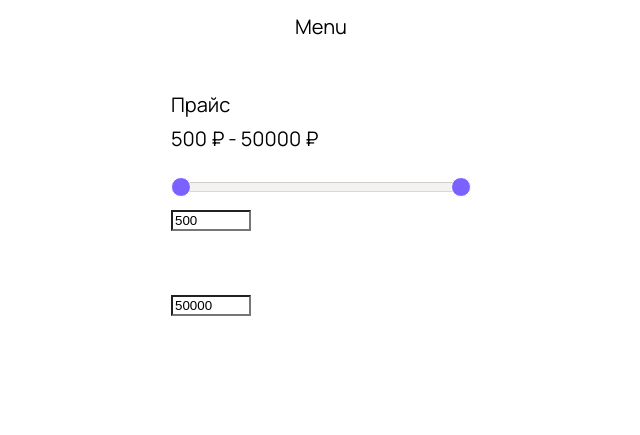
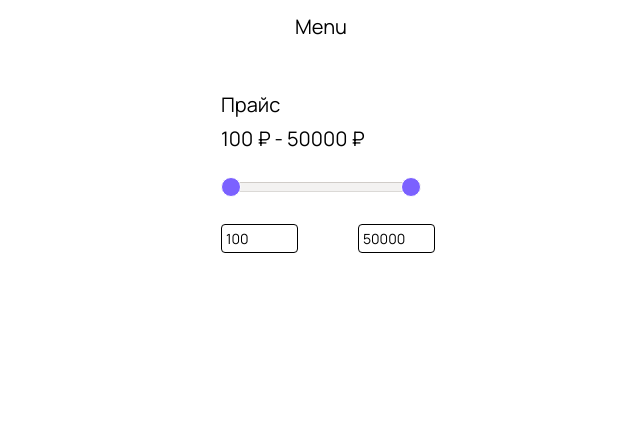
Before and after one commit to Stacy985/input, a website: page index.html in a window 1280 px wide. Shown: the whole page, without its empty margins (319-959 px from the left). Drawn offline with Linux system fonts and the light colour scheme.

Commit message:
исправление полузка

```diff
--- a/index.html
+++ b/index.html
@@ -7,32 +7,52 @@
 
     <meta name="viewport" content="width=device-width, initial-scale=1.0" />
     <title>Inpute</title>
-
   </head>
   <body class="_page">
     <header class="_header">Menu</header>
 
     <main class="_main">
       <h1 class="_main-title">Прайс</h1>
-    <!--   <section class="_range-slider">
-
-        <span class="_rangeValues"></span>
-        <input  value="500" min="500" max="50000" step="500" type="range">
-        <input  value="50000" min="500" max="50000" step="500" type="range">
-      </section> -->
 
       <section class="_range-slider">
-  <span class="_rangeValues"></span>
-  <input class="_range-input" value="500" min="500" max="50000" step="500" type="range">
-  <input class="_range-input" value="50000" min="500" max="50000" step="500" type="range">
-  <input class="_range-lower" value="500" type="number" min="500" max="50000" step="500">
-  <input class="_range-upper" value="50000" type="number" min="500" max="50000" step="500">
-</section>
-
-
+        <span class="_range-values"></span>
+        <input
+          class="_range-input"
+          value="100"
+          min="100"
+          max="50000"
+          step="100"
+          type="range"
+        />
+        <input
+          class="_range-input"
+          value="50000"
+          min=">100"
+          max="50000"
+          step="100"
+          type="range"
+        />
+        <div class="_input-cintainer">
+          <input
+            class="_input _input-lower"
+            value="100"
+            type="number"
+            min="500"
+            max="50000"
+            step="100"
+          />
+          <input
+            class="_input _input-upper"
+            value="50000"
+            type="number"
+            min="100"
+            max="50000"
+            step="100"
+          />
+        </div>
+      </section>
     </main>
 
     <script src="./src/blocks/components/index.js"></script>
-
   </body>
 </html>
--- a/src/blocks/components/index.js
+++ b/src/blocks/components/index.js
@@ -17,45 +17,55 @@
 */
 
 
+// функция обнавления диапазона
+function updateRangeDisplay(sliderSection) {
+  // Поиск всех нужные элементы в разделе
+  const rangeInputs = sliderSection.querySelectorAll("input._range-input[type='range']");
+  const lowerInput = sliderSection.querySelector("input._input-lower");
+  const upperInput = sliderSection.querySelector("input._input-upper");
+  const displayElement = sliderSection.querySelector("._range-values");
 
-
-
-function updateRangeDisplay(sliderSection) {
-  const rangeInputs = sliderSection.querySelectorAll("input._range-input[type='range']");
-  const lowerInput = sliderSection.querySelector("input._range-lower");
-  const upperInput = sliderSection.querySelector("input._range-upper");
-  const displayElement = sliderSection.querySelector("._rangeValues");
-
+  // Значение инпутоп === значения числам
   const lowerValue = parseFloat(lowerInput.value);
   const upperValue = parseFloat(upperInput.value);
 
+  // Input range соотвествует инпутам
   rangeInputs[0].value = lowerValue;
   rangeInputs[1].value = upperValue;
 
+  // Текст на странице === тестку текущими значениями
   displayElement.textContent = `${lowerValue} ₽ - ${upperValue} ₽`;
 }
 
+// Взаимодействие между ползунками и инпутами
 function setupRangeSlider(sliderSection) {
   const rangeInputs = sliderSection.querySelectorAll("input._range-input[type='range']");
-  const lowerInput = sliderSection.querySelector("input._range-lower");
-  const upperInput = sliderSection.querySelector("input._range-upper");
+  const lowerInput = sliderSection.querySelector("input._input-lower");
+  const upperInput = sliderSection.querySelector("input._input-upper");
 
+  //Обработчики событий для всех ползунков
   rangeInputs.forEach(function (rangeInput) {
     rangeInput.addEventListener("input", function () {
+      //Значения инпутов ===  значению положения ползунков
+      lowerInput.value = rangeInputs[0].value;
+      upperInput.value = rangeInputs[1].value;
       updateRangeDisplay(sliderSection);
     });
   });
 
+
   lowerInput.addEventListener("input", function () {
+    rangeInputs[0].value = lowerInput.value;
     updateRangeDisplay(sliderSection);
   });
 
   upperInput.addEventListener("input", function () {
+    rangeInputs[1].value = upperInput.value;
     updateRangeDisplay(sliderSection);
   });
-
   updateRangeDisplay(sliderSection);
 }
+
 
 window.addEventListener("load", function () {
   const sliderSections = document.querySelectorAll("._range-slider");
--- a/src/sass/_components.scss
+++ b/src/sass/_components.scss
@@ -1,26 +1,25 @@
 @import "./_core";
 
-._page {
-  @include flex(64px, column, center);
-  margin: 20px
+._header {
+  @include font(black, "Manrope Regular");
 }
 
-
-._header{
-  @include font(black, 'Manrope Regular')
+._main-title {
+  @include font(black, "Manrope Regular");
 }
 
-._main-title{
-  @include font(black, 'Manrope Regular')
-}
-
-
-._rangeValues{
-  @include font(black, 'Manrope Regular')
+._range-values {
+  @include font(black, "Manrope Regular");
 }
 
 section._range-slider {
-  @include range-slider(300px, 300px, 50px, #F3F2F1, #7B61FF, left);
+  @include range-slider(200px, 300px, 50px, #f3f2f1, #7b61ff, left);
   @include flex(64px, column, flex-start, flex-start);
   margin-top: 20px;
 }
+
+._input {
+  @include font(black, "Manrope Regular", normal, 14px);
+  @include border(1px, solid, black, 4px);
+  padding: 4px;
+}
--- a/src/sass/_core.scss
+++ b/src/sass/_core.scss
@@ -1,10 +1,62 @@
 // ---- Reset ----
 
-*, *:before, *:after{
+*,
+*:before,
+*:after {
   box-sizing: border-box;
 }
 
-html, body, div, span, object, iframe, figure, h1, h2, h3, h4, h5, h6, p, blockquote, pre, a, code, em, img, small, strike, strong, sub, sup, tt, b, u, i, ol, ul, li, fieldset, form, label, table, caption, tbody, tfoot, thead, tr, th, td, main, canvas, embed, footer, header, nav, section, video{
+html,
+body,
+div,
+span,
+object,
+iframe,
+figure,
+h1,
+h2,
+h3,
+h4,
+h5,
+h6,
+p,
+blockquote,
+pre,
+a,
+code,
+em,
+img,
+small,
+strike,
+strong,
+sub,
+sup,
+tt,
+b,
+u,
+i,
+ol,
+ul,
+li,
+fieldset,
+form,
+label,
+table,
+caption,
+tbody,
+tfoot,
+thead,
+tr,
+th,
+td,
+main,
+canvas,
+embed,
+footer,
+header,
+nav,
+section,
+video {
   margin: 0;
   padding: 0;
   border: 0;
@@ -17,50 +69,55 @@ html, body, div, span, object, iframe, figure, h1, h2, h3, h4, h5, h6, p, blockq
   list-style-type: none;
 }
 
-footer, header, nav, section, main{
+footer,
+header,
+nav,
+section,
+main {
   display: block;
 }
 
-body{
+body {
   line-height: 1;
 }
 
-ol, ul{
+ol,
+ul {
   list-style: none;
 }
 
-blockquote, q{
+blockquote,
+q {
   quotes: none;
 }
 
-blockquote:before, blockquote:after, q:before, q:after{
-    content: '';
+blockquote:before,
+blockquote:after,
+q:before,
+q:after {
+  content: "";
   content: none;
 }
 
-table{
+table {
   border-collapse: collapse;
   border-spacing: 0;
 }
 
-input{
-
+input {
   border-radius: 0;
 }
 //-webkit-appearance: none;
 
 // ---- Mixin ----
 
-
-
-@mixin size($width, $height){
+@mixin size($width, $height) {
   width: $width;
   height: $height;
   box-sizing: border-box;
 }
 
-
-@mixin border($width, $style, $color, $radius){
+@mixin border($width, $style, $color, $radius) {
   border: {
     width: $width;
     style: $style;
@@ -69,8 +126,7 @@ input{
   }
 }
 
-
-@mixin flex($gap, $direction: row, $justify: space-between, $align: center){
+@mixin flex($gap, $direction: row, $justify: space-between, $align: center) {
   display: flex;
   flex-direction: $direction;
   justify-content: $justify;
@@ -78,8 +134,16 @@ input{
   gap: $gap;
 }
 
-
-@mixin font($color: white, $family: 'Manrope Regular', $style: normal, $size: 20px, $height: 14px, $weight: 400, $underline: none, $underline-offset: 3px){
+@mixin font(
+  $color: white,
+  $family: "Manrope Regular",
+  $style: normal,
+  $size: 20px,
+  $height: 14px,
+  $weight: 400,
+  $underline: none,
+  $underline-offset: 3px
+) {
   color: $color;
 
   font: {
@@ -93,9 +157,16 @@ input{
   text-underline-offset: $underline-offset;
 }
 
-
-
- @mixin range-slider($width, $height, $input-top, $input-bg-color, $input-thumb-color, $float:none, $input-height:10px, $input-border-radius:14px) {
+@mixin range-slider(
+  $width,
+  $height,
+  $input-top,
+  $input-bg-color,
+  $input-thumb-color,
+  $float: none,
+  $input-height: 10px,
+  $input-border-radius: 14px
+) {
   position: relative;
   width: $width;
   height: $height;
@@ -106,12 +177,14 @@ input{
     pointer-events: none;
     position: absolute;
     -webkit-appearance: none;
-        -webkit-tap-highlight-color: #7B61FF;
+    -webkit-tap-highlight-color: #7b61ff;
     border: none;
     border-radius: $input-border-radius;
     background: $input-bg-color;
-        box-shadow: inset 0 1px 0 0 darken($input-bg-color,15%), inset 0 -1px 0 0 darken($input-bg-color,10%);
-        -webkit-box-shadow: inset 0 1px 0 0 darken($input-bg-color,15%), inset 0 -1px 0 0 darken($input-bg-color,10%);
+    box-shadow: inset 0 1px 0 0 darken($input-bg-color, 15%),
+      inset 0 -1px 0 0 darken($input-bg-color, 10%);
+    -webkit-box-shadow: inset 0 1px 0 0 darken($input-bg-color, 15%),
+      inset 0 -1px 0 0 darken($input-bg-color, 10%);
     left: 0;
     top: $input-top;
     width: $width;
@@ -130,29 +203,27 @@ input{
     height: $input-height * 2;
     border: none;
     border-radius: 50%;
-        background-color: #7B61FF;
+    background-color: #7b61ff;
     border: 1px solid white;
-
+  }
 }
 
-
+@mixin border($width, $style, $color, $radius) {
+  border: {
+    width: $width;
+    style: $style;
+    color: $color;
+    radius: $radius;
   }
-
+}
 
 // ---- Variables ----
 
-
-$font-Manrope-Regular: 'Manrope Regular';
-
-
-
-
+$font-Manrope-Regular: "Manrope Regular";
 
 // ---- Fonts ----
 
-
 @font-face {
-    font-family: 'Manrope Regular';
-    src: url("../fonts/Manrope-VariableFont_wght.ttf")
-
+  font-family: "Manrope Regular";
+  src: url("../fonts/Manrope-VariableFont_wght.ttf");
 }
--- a/src/sass/_layout.scss
+++ b/src/sass/_layout.scss
@@ -1 +1,10 @@
-@import './core';
+@import "./core";
+
+._page {
+  @include flex(64px, column, center);
+  margin: 20px;
+}
+._input-cintainer {
+  @include flex(60px, center, center);
+  margin-top: 14px;
+}
```
Also changed, not shown: src/sass/app.css. Lines whose indentation alone changed are shown as unchanged.
